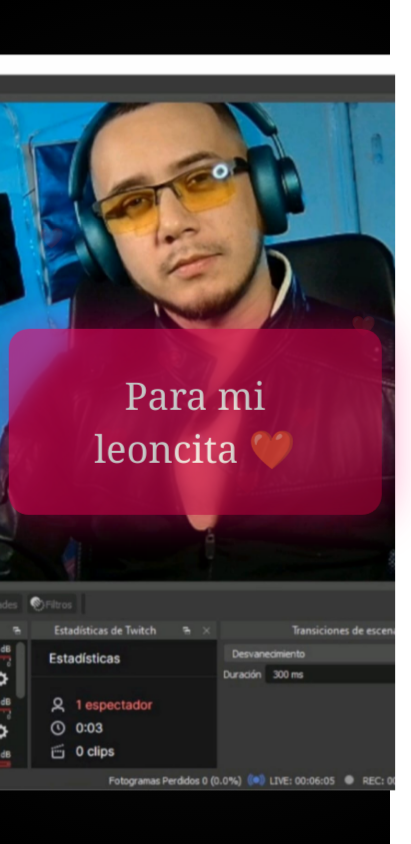
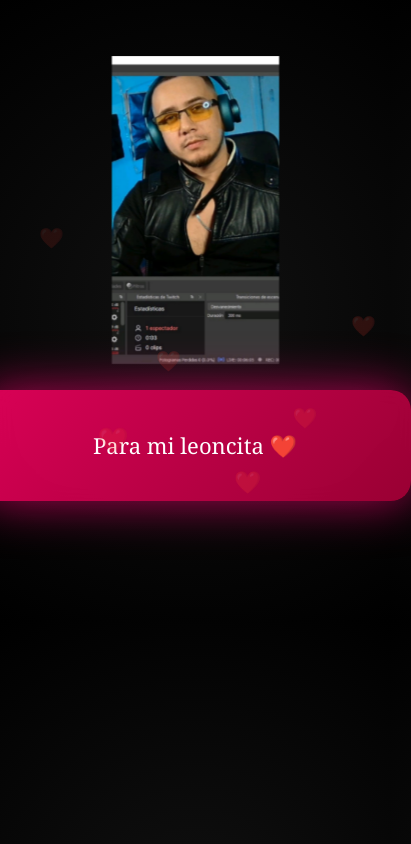
Before and after one commit to michaelmorales33/san-valentin-, a plain HTML site: page index.html in a window 390 px wide. Both pictures are taken after a click on the button "Iniciar ❤️". Shown: the whole page, 411 px wide, since content can reach past the window. Drawn offline with Linux system fonts and the light colour scheme.

Commit message:
Actualización real del layout

```diff
--- a/index.html
+++ b/index.html
@@ -2,33 +2,38 @@
 <html lang="es">
 <head>
 <meta charset="UTF-8">
-<title>Para Ti ❤️</title>
+<title> San Valentin ❤️</title>
 
 <style>
 body {
   margin: 0;
-  height: 100vh;
-  display: flex;
-  justify-content: center;
-  align-items: center;
-  text-align: center;
   background: radial-gradient(circle at center, #111 0%, #000 100%);
   font-family: 'Georgia', serif;
-  color: white;
-  overflow: hidden;
+  overflow-x: hidden;
 }
 
+/* CONTENEDOR PRINCIPAL */
+.container {
+  width: 90%;
+  max-width: 1000px;
+  margin: 60px auto 120px auto;
+  display: flex;
+  flex-direction: column;
+  align-items: center;
+  gap: 30px;
+}
+
+/* FOTO ARRIBA */
 #background {
-  position: fixed;
   width: 100%;
-  height: 100%;
+  height: 500px;
   background-size: contain;
   background-repeat: no-repeat;
   background-position: center;
   animation: kenburns 20s ease-in-out infinite alternate;
   opacity: 0;
   transition: opacity 2s ease;
-  z-index: 0;
+  border-radius: 20px;
 }
 
 @keyframes kenburns {
@@ -36,17 +41,13 @@ body {
   to { transform: scale(1.08); }
 }
 
-/* 💕 CUADRO ROMÁNTICO CON BRILLO */
+/* CUADRO TEXTO ABAJO */
 #text {
-  position: absolute;
-  top: 50%;
-  left: 50%;
-  transform: translate(-50%, -50%);
-  width: 75%;
-  max-width: 900px;
-  font-size: 38px;
+  width: 100%;
+  font-size: 34px;
   line-height: 1.4;
   color: white;
+  text-align: center;
 
   background: linear-gradient(135deg, rgba(255,0,100,0.85), rgba(180,0,60,0.85));
   padding: 40px;
@@ -57,19 +58,14 @@ body {
 
   opacity: 0;
   transition: opacity 2s ease;
-  z-index: 2;
 }
 
 @keyframes glowPulse {
-  from {
-    box-shadow: 0 0 20px rgba(255, 0, 100, 0.4);
-  }
-  to {
-    box-shadow: 0 0 60px rgba(255, 0, 120, 0.8);
-  }
+  from { box-shadow: 0 0 20px rgba(255, 0, 100, 0.4); }
+  to { box-shadow: 0 0 60px rgba(255, 0, 120, 0.8); }
 }
 
-/* 🌹 CORAZONES FLOTANDO */
+/* CORAZONES */
 .heart {
   position: fixed;
   bottom: -20px;
@@ -80,24 +76,17 @@ body {
 }
 
 @keyframes floatUp {
-  from {
-    transform: translateY(0);
-    opacity: 0;
-  }
-  20% {
-    opacity: 1;
-  }
-  to {
-    transform: translateY(-110vh);
-    opacity: 0;
-  }
+  from { transform: translateY(0); opacity: 0; }
+  20% { opacity: 1; }
+  to { transform: translateY(-110vh); opacity: 0; }
 }
 
+/* BOTÓN */
 #playBtn {
-  position: absolute;
-  top: 50%;
+  position: fixed;
+  bottom: 40px;
   left: 50%;
-  transform: translate(-50%, -50%);
+  transform: translateX(-50%);
   padding: 15px 40px;
   font-size: 20px;
   background: rgba(255,255,255,0.1);
@@ -108,16 +97,24 @@ body {
   transition: opacity 0.5s ease;
   z-index: 3;
 }
+
+@media(max-width:768px){
+  #background { height: 300px; }
+  #text { font-size: 22px; }
+}
 </style>
 </head>
 
 <body>
 
+<div class="container">
   <div id="background"></div>
   <div id="text"></div>
+</div>
+
 <button id="playBtn">Iniciar ❤️</button>
 
-<!-- 🌹 Corazones -->
+<!-- Corazones -->
 <div class="heart" style="left:10%; animation-duration:12s;">❤️</div>
 <div class="heart" style="left:25%; animation-duration:18s; font-size:25px;">❤️</div>
 <div class="heart" style="left:40%; animation-duration:15s;">❤️</div>
@@ -158,7 +155,7 @@ const blocks = [
 `Gracias por tu amor, tu paciencia, tu lealtad, gracias por estar toda loquita y amarme a pesar de mi desastre.`,
 `No llores bobita, hoy celebramos que nuestro amor es más fuerte e intenso que el primer día. Hoy celebramos que seguimos luchando por nuestro camino ninja.`,
 `La distancia no nos está separando, nos está enseñando a amarnos en lo profundo. El día que vuelva a abrazarte, entenderemos que cada segundo de espera fue el precio justo por lo que tenemos.`,
-"Feliz San Valentín 2026. Te amo muchísimo, mi Leoncita."
+`Feliz San Valentín 2026. Te amo muchísimo, mi Leoncita.`
 ];
 
 const photos = [];
@@ -174,55 +171,37 @@ const playBtn = document.getElementById("playBtn");
 
 function showNextBlock() {
   textElement.style.opacity = 0;
+  background.style.opacity = 0;
+
   setTimeout(() => {
-    if (index >= blocks.length) {
-      setTimeout(endPresentation, 15000);
-      return;
-    }
+    if (index >= blocks.length) return;
+
     textElement.innerText = blocks[index];
     background.style.backgroundImage = `url(${photos[index % photos.length]})`;
+
     background.style.opacity = 1;
     textElement.style.opacity = 1;
+
     index++;
     setTimeout(showNextBlock, 10200);
-  }, 2000);
+  }, 1500);
 }
 
-function endPresentation() {
-  textElement.style.opacity = 0;
-  background.style.opacity = 0;
-
-  let fadeAudio = setInterval(() => {
-    if (music.volume > 0.05) {
-      music.volume -= 0.05;
-    } else {
-      music.volume = 0;
-      clearInterval(fadeAudio);
-    }
-  }, 300);
-}
-
-/* 🔥 BOTÓN CORREGIDO */
 playBtn.addEventListener("click", () => {
 
   playBtn.style.opacity = 0;
   setTimeout(() => { playBtn.style.display = "none"; }, 500);
 
-  /* reproducir inmediatamente */
   music.volume = 1;
   music.play().catch(() => {});
 
-  setTimeout(() => {
   background.style.backgroundImage = `url(${photos[0]})`;
+  textElement.innerText = blocks[0];
   background.style.opacity = 1;
-  }, 1000);
+  textElement.style.opacity = 1;
 
-  setTimeout(() => {
-    textElement.innerText = blocks[0];
-    textElement.style.opacity = 1;
   index = 1;
   setTimeout(showNextBlock, 10200);
-  }, 2000);
 });
 </script>
 
```
Lines whose indentation alone changed are shown as unchanged.
